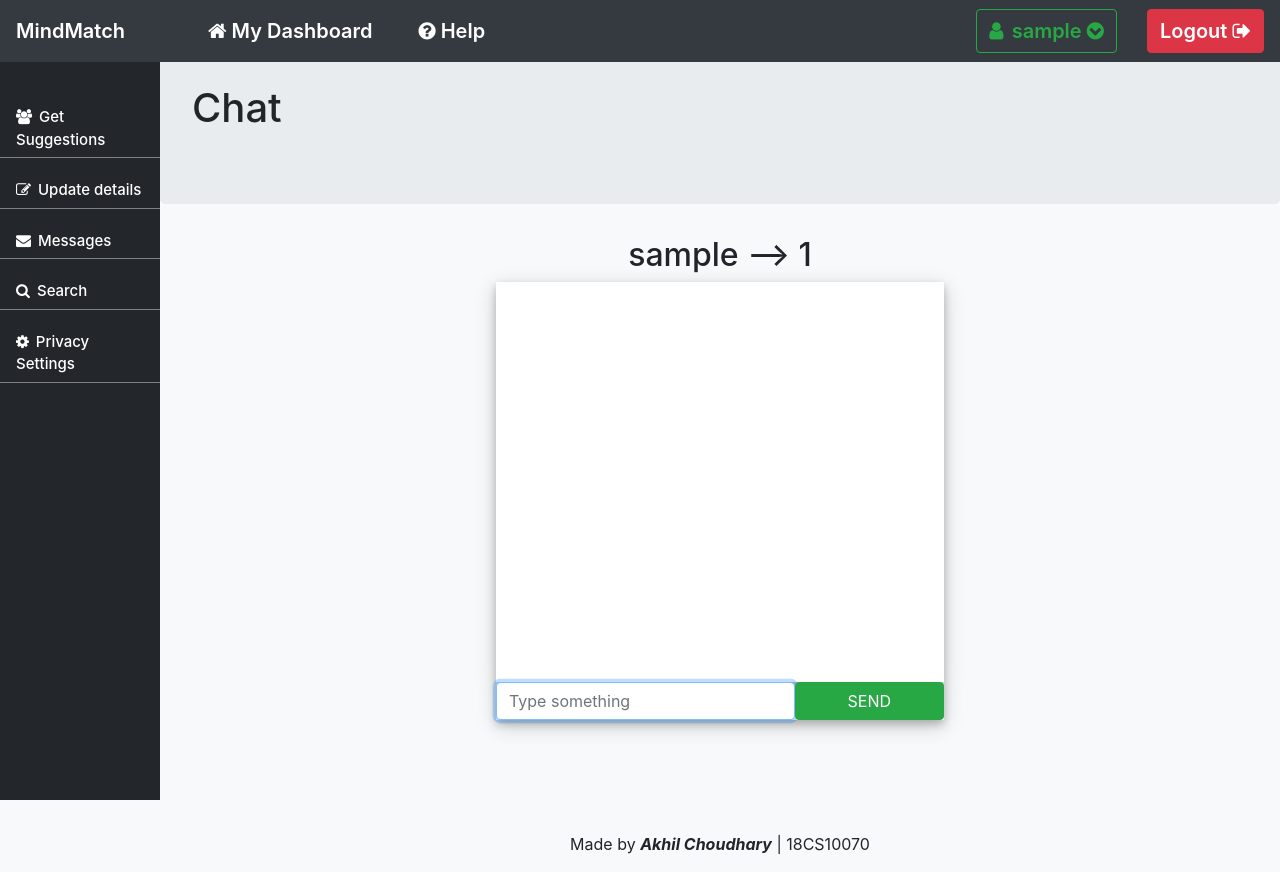
After one commit to akhilchoudhary2k/MindMatch-kgp, a Node server app: page /chat/1 in a window 1280 px wide. The commit adds this page. Run offline with Node 20, Linux system fonts and the light colour scheme; the visitor is signed in with stand-in values (Sample User, id 1); some libraries are stand-ins or nearby versions.

Commit message:
add the feature to chat with others, works fine but can be made better and compact

```diff
--- a/app.js
+++ b/app.js
@@ -28,10 +28,21 @@
     mongoose.connect( "mongodb://localhost:27017/MindMatchDB", { useNewUrlParser: true, useUnifiedTopology: true } );
     // mongoose.set("useCreateIndex", true);
 
+    const messageSchema = {
+            sender: String,
+            reciever: String,
+            read: Boolean,
+            messages: [ {who: String, value: String} ]
+    };
+
     // making a schema for the user info
     const userSchema =  mongoose.Schema({
+
+        chat: [ messageSchema ],
+
         hasFilledTheForm: Boolean,
         isAdmin: Boolean,
+
         username : String,
         fname: String,
         lname: String,
@@ -79,8 +90,6 @@
         //sending information from server side
         res.render("index", {});
     });
-
-
     app.get("/login", function(req,res){
         var message ="";
         res.render('login', {message : message});
@@ -185,13 +194,131 @@
 
 
 
+    // routes when the user is logged in
+
+    app.get("/chat/:reciever", function(req,res){
+        if(req.isAuthenticated()){
+            console.log("GET req. from:" + req.user.username + " to:" + req.params.reciever);
+            res.locals.username = req.user.username ; // just to put username in the navbar
+            var sender = req.user.username;
+            var reciever = req.params.reciever;
+            var array = [];
+            console.log(req.user.chat.length);
+            for(var i=0;i<req.user.chat.length;i++){
+                if(req.user.chat[i].sender == reciever || req.user.chat[i].reciever == reciever ){
+                    array = req.user.chat[i].messages;
+                }
+            }
+            console.log(array);
+            res.render('chat', {sender: sender, reciever: reciever, messages: array});
+        }else{
+            res.redirect('/login');
+        }
+    });
+
+    app.post("/chat/:reciever", function(req,res){
+        if(req.isAuthenticated()){
+            var array = [];
+            console.log("POST req. from:" + req.user.username + " to:" + req.params.reciever);
+            res.locals.username = req.user.username ; // just to put username in the navbar
+
+            //save in reciever's database
+            User.findOne({username: req.params.reciever}, function(err, found){
+                if(!found) console.log("error in finding the user");
+                else{
+                    console.log("updating in "+ req.params.reciever + "'s database");
+                    var chatArray = found.chat;
+                    var temp = -1; // to store the chat array element
+                    var ind  = -1;
+
+                    for(var i=0; i<chatArray.length; i++){
+                        if( chatArray[i]!=null && (chatArray[i].sender == req.user.username || chatArray[i].reciever == req.user.username ) ){
+                            temp = chatArray[i];
+                            ind = i;
+                            break;
+                        }
+                    }
+
+                    // no previous chat
+                    if(temp == -1) {
+                        console.log(" no previous chat");
+                        var m = {who: req.user.username, value: req.body.newMessage};
+                        var messageArray = [];
+                        messageArray.push(m);
+                        var obj = {sender: req.user.username, reciever: req.params.reciever, read:false ,messages: messageArray };
+                        found.chat.unshift(obj);
+                        found.save();
+                        console.log("successfully saved in reciever's database");
+                    } else{
+                    // found previous chat
+                    console.log("found previous chat");
+
+                        var m2 = {who: req.user.username, value: req.body.newMessage};
+                        found.chat[ind].messages.push(m2);
+
+                        var currentChatObject = found.chat[ind];
+                        // delete found.chat[ind];
+                        found.chat.splice(ind, 1);
+                        found.chat.unshift( currentChatObject );
+                        found.save();
+                        console.log("successfully saved in reciever's database");
+                    }
+                }
+            });
+
+            //save in sender's database
+            User.findOne({username: req.user.username}, function(err, found){
+
+                var temp = -1; // to store the chat array element
+                var ind  = -1;
+                console.log("updating in " + req.user.username + "'s database");
+                for(var i=0; i<found.chat.length; i++){
+                    if(  found.chat[i]!=null && (found.chat[i].reciever == req.params.reciever || found.chat[i].sender == req.params.reciever ) ){
+                        temp = found.chat[i];
+                        ind = i;
+                        break;
+                    }
+                }
+
+                //not found i.e. sender is first time sending the message to reciever
+                if(ind==-1){
+                    console.log(" no previous chat");
+                    var m = {who: req.user.username , value: req.body.newMessage};
+                    var messageArray = [];
+                    messageArray.push(m);
+                    var obj = {sender: req.user.username, reciever: req.params.reciever, read:true ,messages: messageArray };
+                    found.chat.unshift(obj);
+                    array = messageArray;
+                    found.save( function(err){
+                        console.log("successfully saved in sender's database");
+                        res.render('chat', {sender: req.user.username, reciever: req.params.reciever, messages: array });
+                    } );
 
 
+                }
+                else{
+                // found i.e. sender has already chatted with reciever
+                    console.log("found previous chat");
+                    var m2 = {who: req.user.username, value: req.body.newMessage};
+                    found.chat[ind].messages.push(m2);
 
+                    var currentChatObject = found.chat[ind];
+                    array = currentChatObject.messages;
+                    // delete found.chat[ind];
+                    found.chat.splice(ind, 1);
+                    found.chat.unshift( currentChatObject );
+                    found.save( function(err){
+                        console.log("successfully saved in sender's database");
+                        res.render('chat', {sender: req.user.username, reciever: req.params.reciever, messages: array });
+                    } );
+                }
+            });
 
-
-
-    // routes when the user is logged in
+            // res.render('chat', {sender: req.user.username, reciever: req.params.reciever, messages: array });
+        }else{
+            res.redirect('/login');
+        }
+    });
 
     app.get("/profile/:userName", function(req,res){
         if(req.isAuthenticated()){
@@ -274,7 +401,7 @@
     app.get("/messages", function(req,res){
         if(req.isAuthenticated()){
             res.locals.username = req.user.username ;
-            res.render('User-messages',{user : req.user});
+            res.render('User-messages',{user : req.user, User: User});
         } else{
             res.redirect('/login');
         }
--- a/public/css/styles.css
+++ b/public/css/styles.css
@@ -2,6 +2,33 @@ body{
     padding-top: 20px;
 }
 
+.message{
+    height: 90px;
+    width: 35%;
+    margin: auto;
+    margin-top: 20px;
+    margin-bottom: 20px;
+    padding: 10px;
+    padding-top: 25px;
+    box-shadow: 0 4px 8px 0 rgba(0, 0, 0, 0.2), 0 6px 20px 0 rgba(0, 0, 0, 0.19);
+}
+
+.send-container{
+    width: 40%;
+    margin:auto;
+    box-shadow: 0 4px 8px 0 rgba(0, 0, 0, 0.2), 0 6px 20px 0 rgba(0, 0, 0, 0.19);
+}
+.chat-container{
+    position: relative;
+    padding: 30px;
+    background-color: white;
+    width: 40%;
+    height: 400px;
+    margin: auto;
+    overflow: auto;
+    /* border-bottom: 3px solid black; */
+    box-shadow: 0 4px 8px 0 rgba(0, 0, 0, 0.2), 0 6px 20px 0 rgba(0, 0, 0, 0.19);
+}
 .warning{
     background-color: yellow;
     /* color: red; */
--- a/views/UserHome.ejs
+++ b/views/UserHome.ejs
@@ -5,7 +5,6 @@
 
     <div class="jumbotron">
         <h1> DashBoard </h1>
-
     </div>
 
     <div style="text-align: center; margin-bottom: 30px; margin-top: 50px;">
@@ -20,10 +19,7 @@
         <h5>Welcome to your HOMEPAGE</h5>
     </div>
 
-    <%# <br>
-    welcome to your home
-    <br>
-     %>
+
 
 
     <%- include('partials/user-footer') -%>
--- /dev/null
+++ b/views/chat.ejs
@@ -0,0 +1,39 @@
+<%- include('partials/user-header') -%>
+
+   <%#  as this is a ejs file
+        usernames of sender and reciever are accessible here
+        messages array is also accessible                  %>
+
+<div class="jumbotron">
+    <h1> Chat </h1>
+</div>
+
+
+<div class="box">
+    <h2> <%= sender %> --> <%= reciever %> </h2>
+</div>
+
+<div class="chat-container" >
+        <!-- do some database work and show the prev chats -->
+        <% messages.forEach(function(element){ %>
+            <p> <b> <%=element.who +":"%> </b> <%= element.value %>  </p>
+        <% }); %>
+</div>
+
+
+
+<div class="send-container">
+    <% var url = "/chat/" + reciever; %>
+
+    <form class="" action= <%=url%> method="post">
+        <div class="row" style="margin: 0;" >
+            <input autofocus type="text" class="col-8 form-control" name="newMessage" value="" placeholder="Type something" required>
+            <button type="submit" class="col-4 btn btn-success" name=""  >SEND</button>
+        </div>
+    </form>
+
+</div>
+
+
+
+<%- include('partials/user-footer') -%>
--- a/views/partials/user-header.ejs
+++ b/views/partials/user-header.ejs
@@ -47,7 +47,7 @@
     <div class="makeSpaceAbove sidenav ">
         <a href="/getsuggestions"> <i class="fa fas fa-users icon"></i> Get Suggestions</a>
         <a href="/updatedetails"> <i class="fa far fa-edit icon"></i> Update details</a>
-        <a href="/messages"> <i class="fa fas fa-envelope icon"></i> Chat/Messages</a>
+        <a href="/messages"> <i class="fa fas fa-envelope icon"></i> Messages</a>
         <a href="/search"> <i class="fa fas fa-search icon"></i> Search</a>
         <a href="/privacysettings"> <i class="fa fas fa-cog icon"></i> Privacy Settings</a>
     </div>
--- a/views/register.ejs
+++ b/views/register.ejs
@@ -11,7 +11,7 @@
         <form class="" action="/register" method="post">
             <div class="form-group">
                 <label for="">First Name</label>
-                <input type="text" class="form-control" name="name" value="" placeholder="Enter your first name" required>
+                <input autofocus type="text" class="form-control" name="name" value="" placeholder="Enter your first name" required>
             </div>
             <div class="form-group">
                 <label for="">Username</label>
```
Also changed, not shown: temp.txt (+6 -4 lines), views/User-messages.ejs (+31 -1 lines), views/User-profile.ejs (+14 -1 lines).
